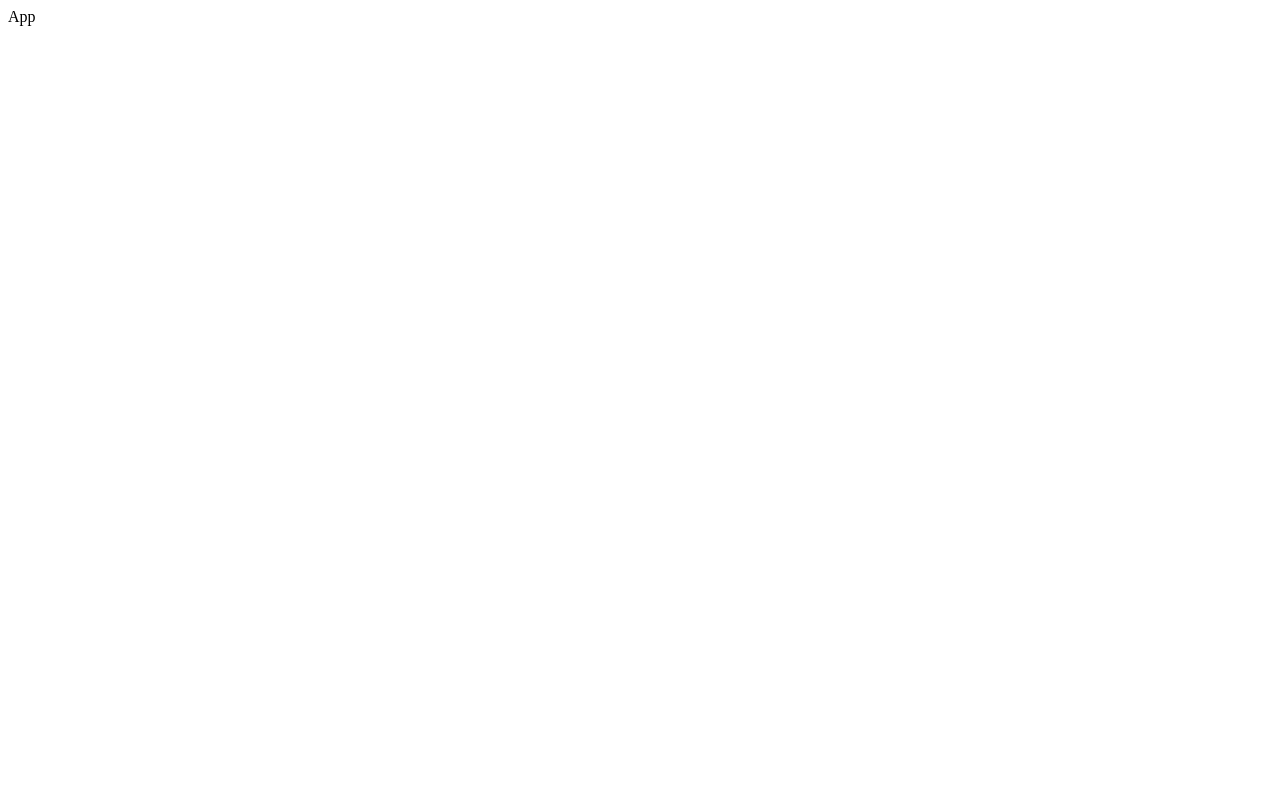
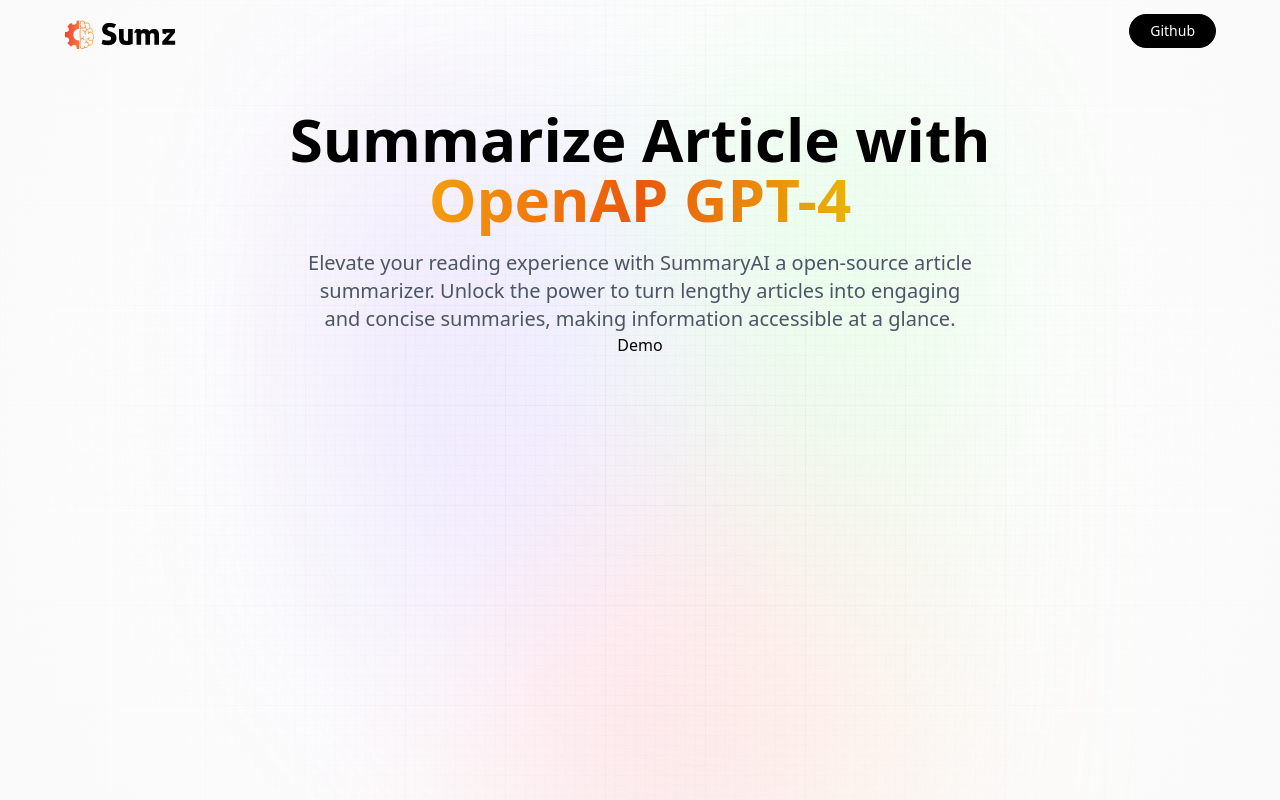
Before and after one commit to Akshay-Katariya/SummaryAI, a React (Vite) app: page / in a window 1280 px wide. Built offline with nearby package versions, Linux system fonts and the light colour scheme; a web font is replaced by a local one.

Commit message:
hero section

```diff
--- a/src/App.jsx
+++ b/src/App.jsx
@@ -1,7 +1,19 @@
-import React from "react";
+import "./App.css";
+import Demo from "./component/Demo";
+import Hero from "./component/Hero";
 
-function App() {
-  return <div>App</div>;
-}
+const App = () => {
+  return (
+    <main>
+      <div className="main">
+        <div className="gradient"></div>
+      </div>
+      <div className="app">
+        <Hero />
+        <Demo />
+      </div>
+    </main>
+  );
+};
 
 export default App;
--- /dev/null
+++ b/src/component/Demo.jsx
@@ -0,0 +1,5 @@
+const Demo = () => {
+  return <div>Demo</div>;
+};
+
+export default Demo;
--- /dev/null
+++ b/src/component/Hero.jsx
@@ -0,0 +1,28 @@
+import { logo } from "../assets";
+
+const openGitHub = () =>
+  window.open("https://github.com/Akshay-Katariya/SummaryAI");
+
+const Hero = () => {
+  return (
+    <header className="w-full flex justify-center items-center flex-col">
+      <nav className="flex justify-between items-center w-full mb-10 pt-3">
+        <img src={logo} alt="logo" className="w-28 object-contain" />
+        <button type="button" className="black_btn" onClick={openGitHub}>
+          Github
+        </button>
+      </nav>
+      <h1 className="head_text">
+        Summarize Article with <br className="max-md:hidden" />
+        <span className="orange_gradient"> OpenAP GPT-4</span>
+      </h1>
+      <h2 className="desc">
+        Elevate your reading experience with SummaryAI a open-source article
+        summarizer. Unlock the power to turn lengthy articles into engaging and
+        concise summaries, making information accessible at a glance.
+      </h2>
+    </header>
+  );
+};
+
+export default Hero;
```
